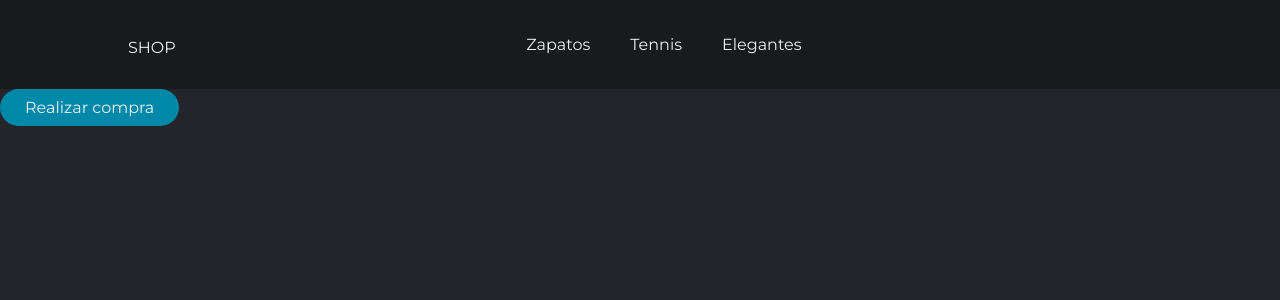
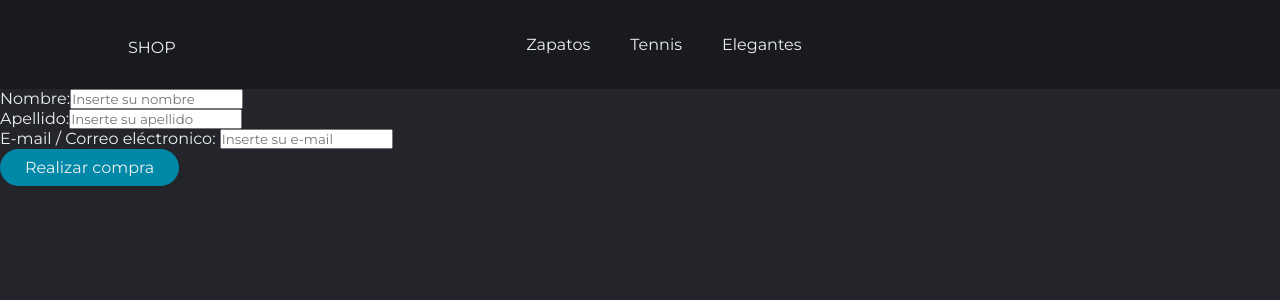
Before and after one commit to daniel-lozano-cel/proyectoReact2, a React (Create React App) app: page /cart in a window 1280 px wide. Shown: the top 300 px of the page. Built offline with nearby package versions, Linux system fonts and the light colour scheme.

Commit message:
fixed firebase, working on checkout cart

```diff
--- a/src/App.css
+++ b/src/App.css
@@ -117,3 +117,7 @@ button:hover{
   grid-template-columns: repeat(3, 1fr);
   gap: 0px;
 }
+
+.black{
+  color: black;
+}
--- a/src/components/Checkout.jsx
+++ b/src/components/Checkout.jsx
@@ -1,4 +1,5 @@
 import {useState} from 'react'
+import Form from './Form'
 const Checkout = () =>{
 
     const onAdd = () =>{
@@ -8,7 +9,8 @@ const Checkout = () =>{
 
     return(
         <>
-            <button onClick={onAdd}>Realizar compra</button>
+            <Form/>
+            <button type="submit" onClick={onAdd}>Realizar compra</button>
         </>
     )
 }
--- /dev/null
+++ b/src/components/Form.jsx
@@ -0,0 +1,20 @@
+const Form = () => {
+    return(
+        <>
+            <form>
+                <label for="name">Nombre:</label>
+                <input type="text" id="name" name="name" className="black" placeholder="Inserte su nombre"/>
+                <br/>
+
+                <label for="lastname">Apellido:</label>
+                <input type="text" id="lastname" name="lastname" className="black"placeholder="Inserte su apellido"/>
+                <br/>
+
+                <label for="correo">E-mail / Correo eléctronico:  </label>
+                <input type="email" id="correo" name="correo" className="black" placeholder="Inserte su e-mail"/>
+            </form>
+        </>
+    )
+}
+
+export default Form;
--- a/src/components/ItemList.jsx
+++ b/src/components/ItemList.jsx
@@ -1,11 +1,11 @@
 import Item from "./Item";
-import {List} from '../utils/data'
 
-const ItemList = () => {
+
+const ItemList = ({data}) => {
     return(
         <>
             {
-                List.map(
+                data.map(
                     (item)=>(
                     <Item
                         key={item.id}
--- a/src/components/NavBar.jsx
+++ b/src/components/NavBar.jsx
@@ -11,9 +11,9 @@ const NavBar = () =>{
                 </h2>
                 <nav>
                     <ul className='navLinks'>
-                        <Link to='/category/1' ><li><a href="#">Zapatos</a></li></Link>
-                        <Link to='/category/2' ><li><a href="#">Tennis</a></li></Link>
-                        <Link to='/category/3' ><li><a href="#">Elegantes</a></li></Link>
+                        <Link to='/category/1' ><li>Zapatos</li></Link>
+                        <Link to='/category/2' ><li>Tennis</li></Link>
+                        <Link to='/category/3' ><li>Elegantes</li></Link>
                     </ul>
                 </nav>
                 <div>
--- a/src/containers/ItemListContainer.jsx
+++ b/src/containers/ItemListContainer.jsx
@@ -1,41 +1,33 @@
 import {useEffect, useState, setProduct} from 'react'
-import {List} from '../utils/data'
 import {useParams,} from 'react-router-dom'
-import customFetch from '../utils/customFetch'
 import ItemList from '../components/ItemList.jsx'
-import {getFirestore, getDoc, doc} from "firebase/firestore";
+import {getFirestore,  collection, getDocs, query, where} from "firebase/firestore";
 
-const ItemListContainer = (item) =>{
+const ItemListContainer = () =>{
     const[data, setData] = useState([])
     const {categoryId} = useParams()
-    //Usando array de productos propio
 
-    /*
-    Promesa para acceder a los items locales
-
-    useEffect(() => {
-        customFetch(2000, List.filter(item => {
-            if (categoryId === undefined) return item;
-            return item.categoryId === parseInt(categoryId)
-        }))
-            .then(result => setData(result))
-            .catch(err => console.log(err))
-    }, [data]);
-    */
     useEffect(()=>{
         const db = getFirestore();
-        const biciRef = doc(db, "items", "b4enb3JumTajpecsfd9s");
-        getDoc(biciRef).then((snapshot)=>{
-            if(snapshot.exists()){
-                setProduct({id:snapshot.id, ...snapshot.data()});
-            }
-        });
-       }, []);
+        let querySnapshot;
+        if(categoryId){
+            querySnapshot = query(collection(db, 'items'), where('categoryId', '==', parseInt(categoryId)))
+        }else{
+            querySnapshot = collection(db, 'items')
+        }
+        getDocs(querySnapshot).then((response) => {
+            const itemsData = response.docs.map((product) => {
+              return { id: product.id, ...product.data() };
+            });
+            setData(itemsData)
+        })
+
+       }, [categoryId]);
 
     return(
 
         <div className='listContainer' >
-            <ItemList/>
+            <ItemList data={data}/>
         </div>
     )
 
```
